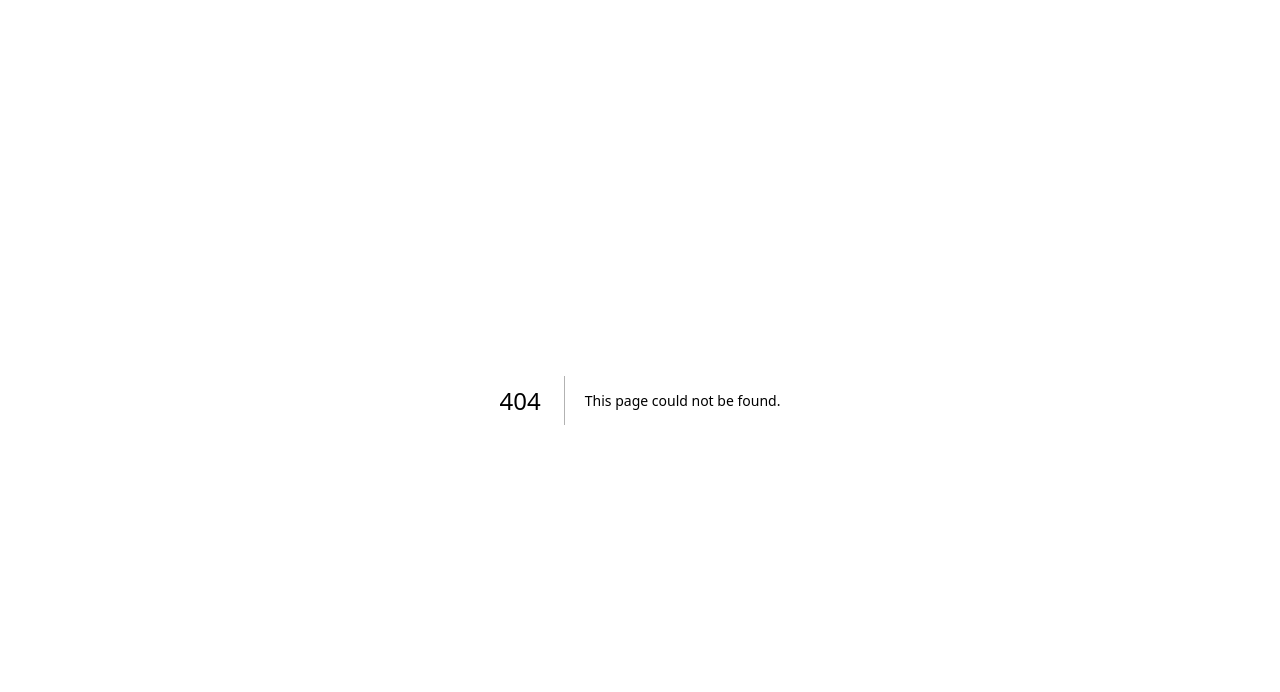
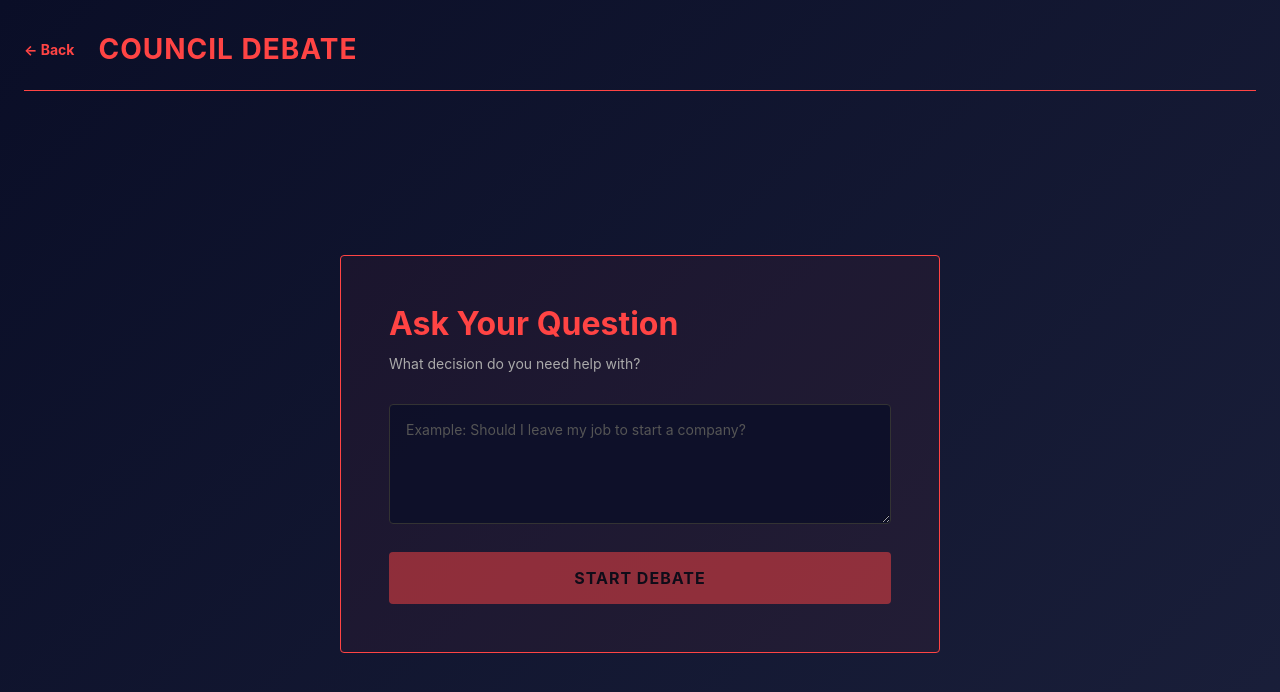
Before and after one commit to neolakseri-commits/council-app, a Next.js app: page /debate in a window 1280 px wide. Before the commit this address had no page. Shown: the top 692 px of the page. Built offline with nearby package versions, Linux system fonts and the light colour scheme.

Commit message:
Add app/debate/page.jsx

```diff
--- /dev/null
+++ b/app/debate/page.jsx
@@ -0,0 +1,169 @@
+'use client'
+
+import { useState, useEffect, useRef } from 'react'
+import { useRouter } from 'next/navigation'
+import styles from './debate.module.css'
+
+const debateArguments = {
+  reckless: [
+    "This is the opportunity you've been waiting for!",
+    "The upside is massive if you act now.",
+    "Playing it safe is how you miss life-changing moments.",
+    "Go all in. Regret beats what-ifs.",
+    "Your future self will thank you for the courage.",
+  ],
+  cautious: [
+    "Let's identify all the risks first.",
+    "What's the downside scenario here?",
+    "We need a backup plan before moving forward.",
+    "Safety first, then we can evaluate.",
+    "One mistake could derail everything.",
+  ],
+  analyst: [
+    "The data suggests a 65% success rate.",
+    "Historical precedent shows mixed results.",
+    "We need more information to decide.",
+    "ROI potential is 3.2x if variables hold.",
+    "Correlation doesn't equal causation here.",
+  ],
+  dreamer: [
+    "Imagine what you could become from this!",
+    "This aligns with your deeper purpose.",
+    "The potential transformation is incredible.",
+    "Your vision is worth pursuing.",
+    "This could change everything about who you are.",
+  ],
+}
+
+export default function Debate() {
+  const [phase, setPhase] = useState('question')
+  const [question, setQuestion] = useState('')
+  const [debating, setDebating] = useState(false)
+  const [agentArguments, setAgentArguments] = useState({})
+  const [verdict, setVerdict] = useState(null)
+  const canvasRef = useRef(null)
+  const router = useRouter()
+
+  const startDebate = () => {
+    if (!question.trim()) return
+
+    setDebating(true)
+    setPhase('debate')
+    setAgentArguments({})
+
+    // Simulate debate with delays
+    const archetypes = ['reckless', 'cautious', 'analyst', 'dreamer']
+    let delay = 0
+
+    archetypes.forEach((arch, idx) => {
+      setTimeout(() => {
+        const randomArg = debateArguments[arch][Math.floor(Math.random() * debateArguments[arch].length)]
+        setAgentArguments((prev) => ({ ...prev, [arch]: randomArg }))
+      }, delay)
+      delay += 1000
+    })
+
+    // Show verdict after debate
+    setTimeout(() => {
+      const verdictOptions = [
+        { recommendation: 'YES, DO IT', confidence: 78, reasoning: 'The upside outweighs the risks with proper planning.' },
+        { recommendation: 'WAIT & PREPARE', confidence: 65, reasoning: 'Gather more data before committing fully.' },
+        { recommendation: 'PIVOT STRATEGY', confidence: 72, reasoning: 'The core idea is sound but needs refinement.' },
+        { recommendation: 'PASS FOR NOW', confidence: 61, reasoning: 'Timing might not be optimal yet.' },
+      ]
+      const chosen = verdictOptions[Math.floor(Math.random() * verdictOptions.length)]
+      setVerdict(chosen)
+      setPhase('verdict')
+      setDebating(false)
+    }, 5000)
+  }
+
+  return (
+    <div className={styles.container}>
+      <header className={styles.header}>
+        <button className={styles.backButton} onClick={() => router.push('/')}>
+          ← Back
+        </button>
+        <h1>COUNCIL DEBATE</h1>
+      </header>
+
+      {phase === 'question' && (
+        <div className={styles.questionPhase}>
+          <div className={styles.questionBox}>
+            <h2>Ask Your Question</h2>
+            <p>What decision do you need help with?</p>
+            <textarea
+              className={styles.textarea}
+              placeholder="Example: Should I leave my job to start a company?"
+              value={question}
+              onChange={(e) => setQuestion(e.target.value)}
+            />
+            <button
+              className={styles.debateButton}
+              onClick={startDebate}
+              disabled={!question.trim() || debating}
+            >
+              START DEBATE
+            </button>
+          </div>
+        </div>
+      )}
+
+      {(phase === 'debate' || phase === 'verdict') && (
+        <div className={styles.debatePhase}>
+          <div className={styles.debateCanvas}>
+            <canvas ref={canvasRef} width={800} height={400} className={styles.canvas}></canvas>
+          </div>
+
+          <div className={styles.debateArguments}>
+            <div className={`${styles.argument} ${agentArguments.reckless ? styles.active : ''}`}>
+              <div className={styles.archType}>🎯 RECKLESS</div>
+              <p>{agentArguments.reckless || '...'}</p>
+              {agentArguments.reckless && <div className={styles.confidence}>78%</div>}
+            </div>
+
+            <div className={`${styles.argument} ${agentArguments.cautious ? styles.active : ''}`}>
+              <div className={styles.archType}>⚠️ CAUTIOUS</div>
+              <p>{agentArguments.cautious || '...'}</p>
+              {agentArguments.cautious && <div className={styles.confidence}>62%</div>}
+            </div>
+
+            <div className={`${styles.argument} ${agentArguments.analyst ? styles.active : ''}`}>
+              <div className={styles.archType}>📊 ANALYST</div>
+              <p>{agentArguments.analyst || '...'}</p>
+              {agentArguments.analyst && <div className={styles.confidence}>71%</div>}
+            </div>
+
+            <div className={`${styles.argument} ${agentArguments.dreamer ? styles.active : ''}`}>
+              <div className={styles.archType}>💫 DREAMER</div>
+              <p>{agentArguments.dreamer || '...'}</p>
+              {agentArguments.dreamer && <div className={styles.confidence}>75%</div>}
+            </div>
+          </div>
+        </div>
+      )}
+
+      {phase === 'verdict' && verdict && (
+        <div className={styles.verdictPhase}>
+          <div className={styles.verdictBox}>
+            <h2 className={styles.recommendation}>{verdict.recommendation}</h2>
+            <div className={styles.confidenceBar}>
+              <div className={styles.confidenceFill} style={{ width: `${verdict.confidence}%` }}></div>
+              <div className={styles.confidenceLabel}>{verdict.confidence}% confidence</div>
+            </div>
+            <p className={styles.reasoning}>{verdict.reasoning}</p>
+
+            <div className={styles.actions}>
+              <button className={styles.shareButton} onClick={() => alert('Share coming soon!')}>
+                SHARE VERDICT
+              </button>
+              <button className={styles.newButton} onClick={() => setPhase('question')}>
+                ASK ANOTHER QUESTION
+              </button>
+            </div>
+          </div>
+        </div>
+      )}
+    </div>
+  )
+}
```
